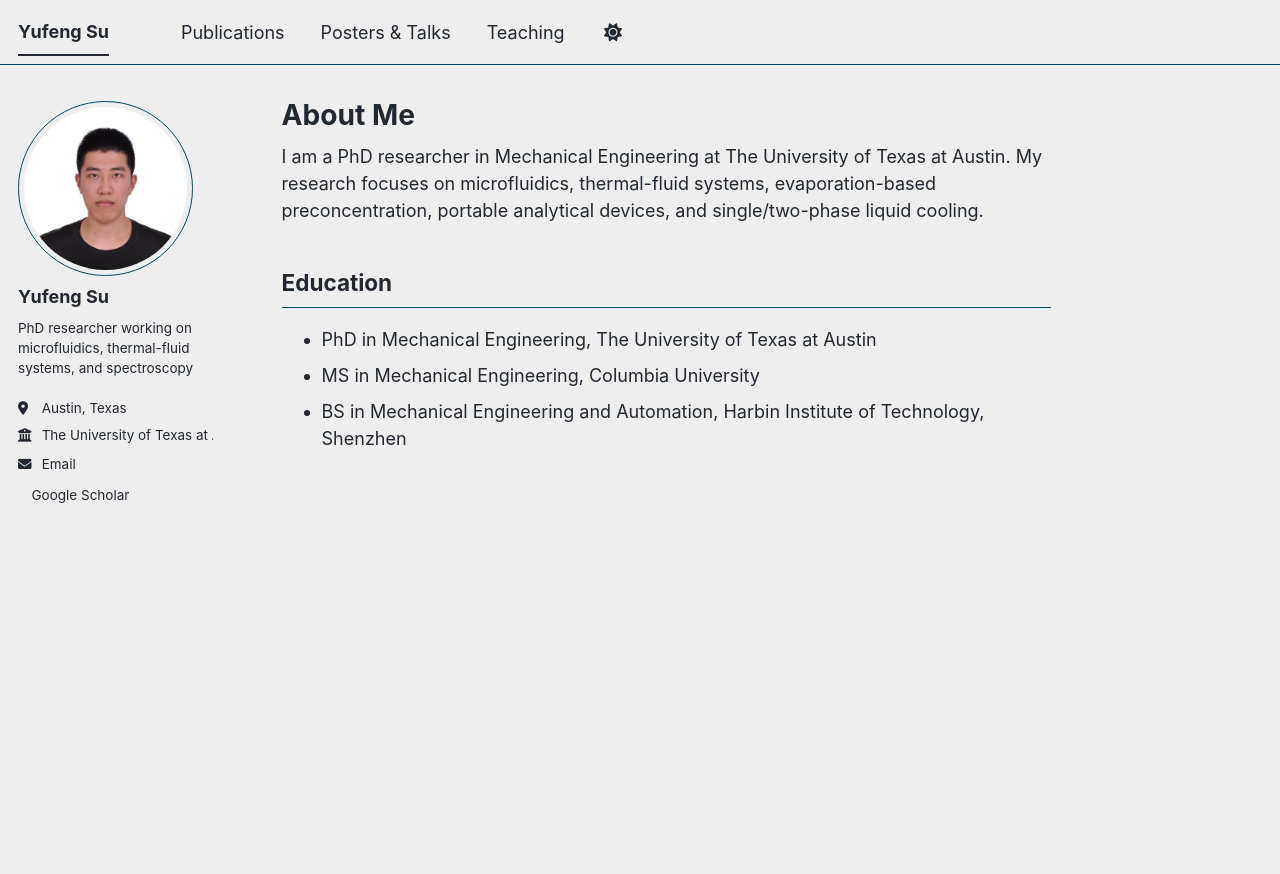
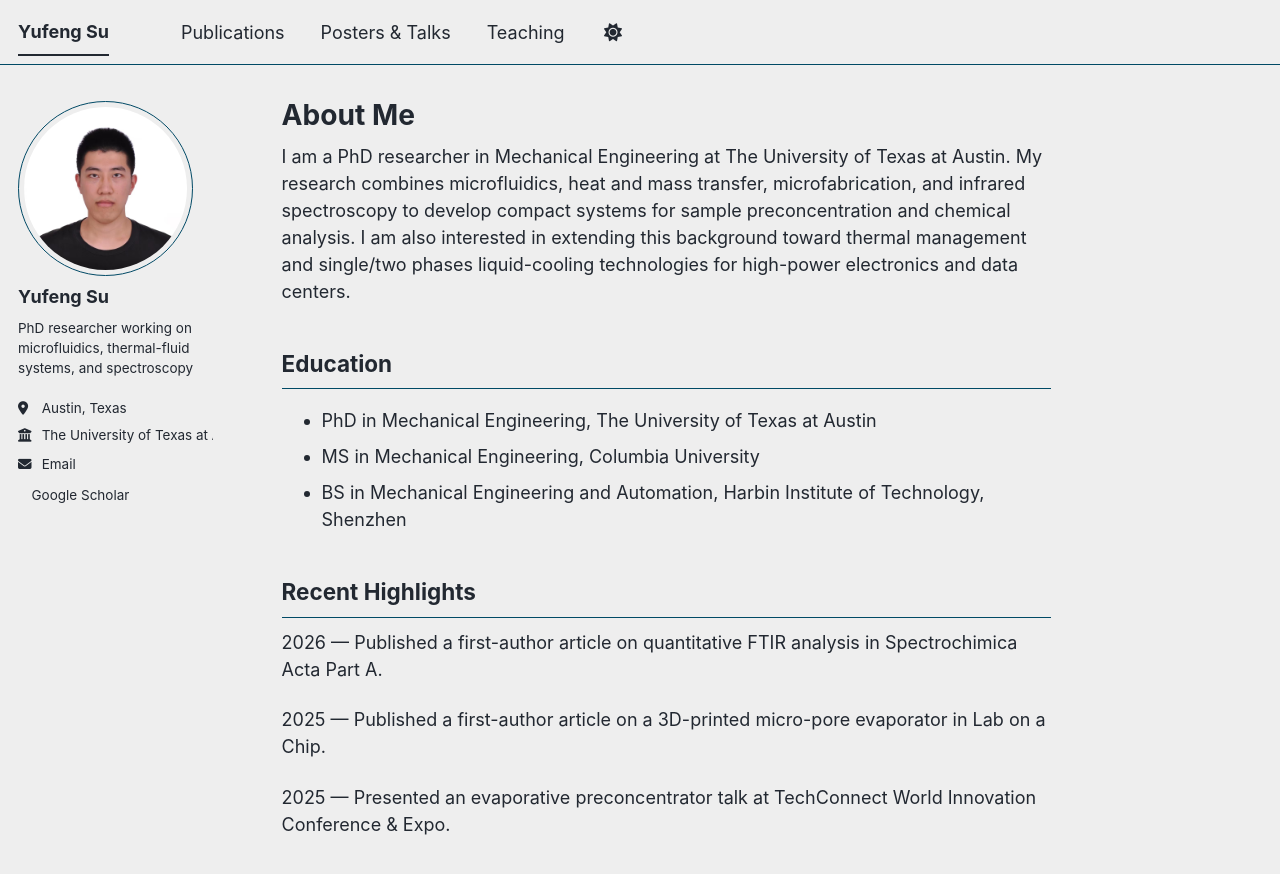
Before and after one commit to UfanSu/UfanSu.github.io, a Jekyll site: the page built from _pages/about.md, in a window 1280 px wide and 942 px high. Shown: the top 874 px of the window. Built offline with Jekyll 4.4.1, drawn with Linux system fonts in a browser that asks for light colours; a style sheet for code colours, icons or effects is not loaded.

Commit message:
Update about.md

```diff
--- a/_pages/about.md
+++ b/_pages/about.md
@@ -7,7 +7,7 @@ redirect_from:
   - /about.html
 ---
 
-I am a PhD researcher in Mechanical Engineering at The University of Texas at Austin. My research focuses on microfluidics, thermal-fluid systems, evaporation-based preconcentration, portable analytical devices, and single/two-phase liquid cooling.
+I am a PhD researcher in Mechanical Engineering at The University of Texas at Austin. My research combines microfluidics, heat and mass transfer, microfabrication, and infrared spectroscopy to develop compact systems for sample preconcentration and chemical analysis. I am also interested in extending this background toward thermal management and single/two phases liquid-cooling technologies for high-power electronics and data centers.
 
 
 ## Education
@@ -15,3 +15,14 @@ I am a PhD researcher in Mechanical Engineering at The University of Texas at Au
 - PhD in Mechanical Engineering, The University of Texas at Austin
 - MS in Mechanical Engineering, Columbia University
 - BS in Mechanical Engineering and Automation, Harbin Institute of Technology, Shenzhen
+
+## Recent Highlights
+
+2026 — Published a first-author article on quantitative FTIR analysis
+       in Spectrochimica Acta Part A.
+
+2025 — Published a first-author article on a 3D-printed micro-pore
+       evaporator in Lab on a Chip.
+
+2025 — Presented an evaporative preconcentrator talk at
+       TechConnect World Innovation Conference & Expo.
```
